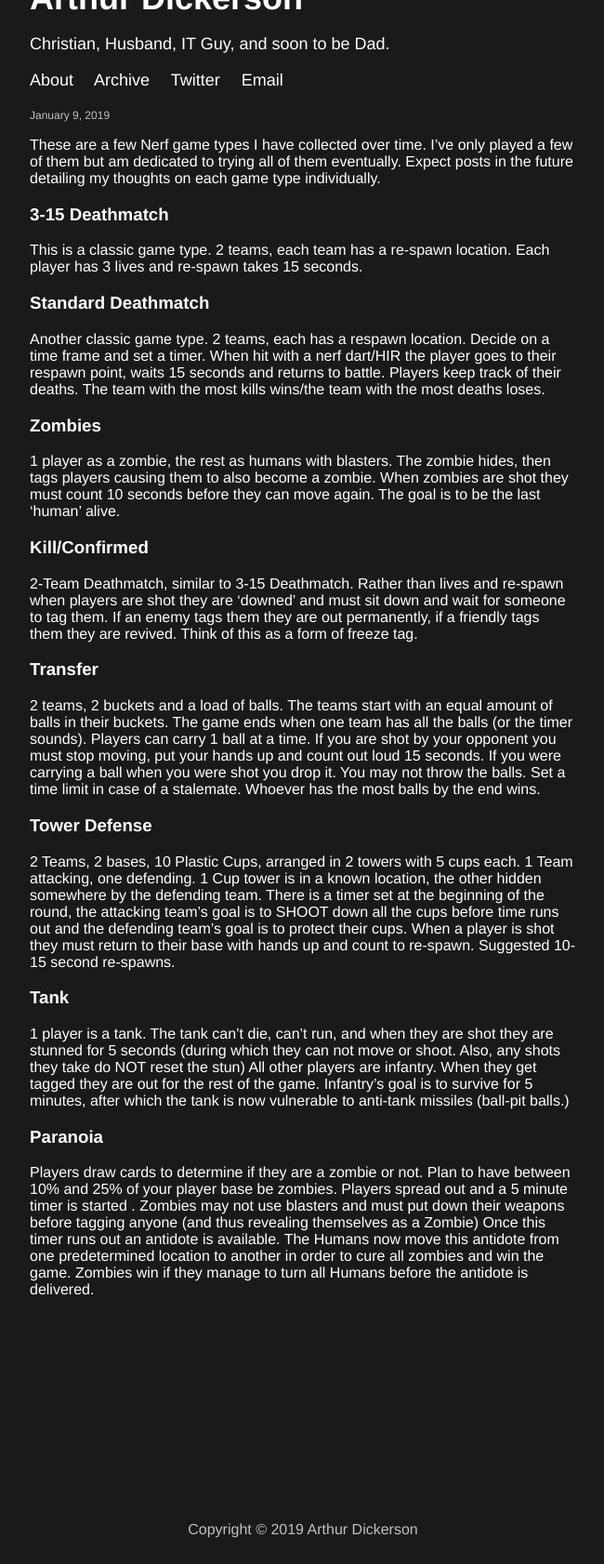
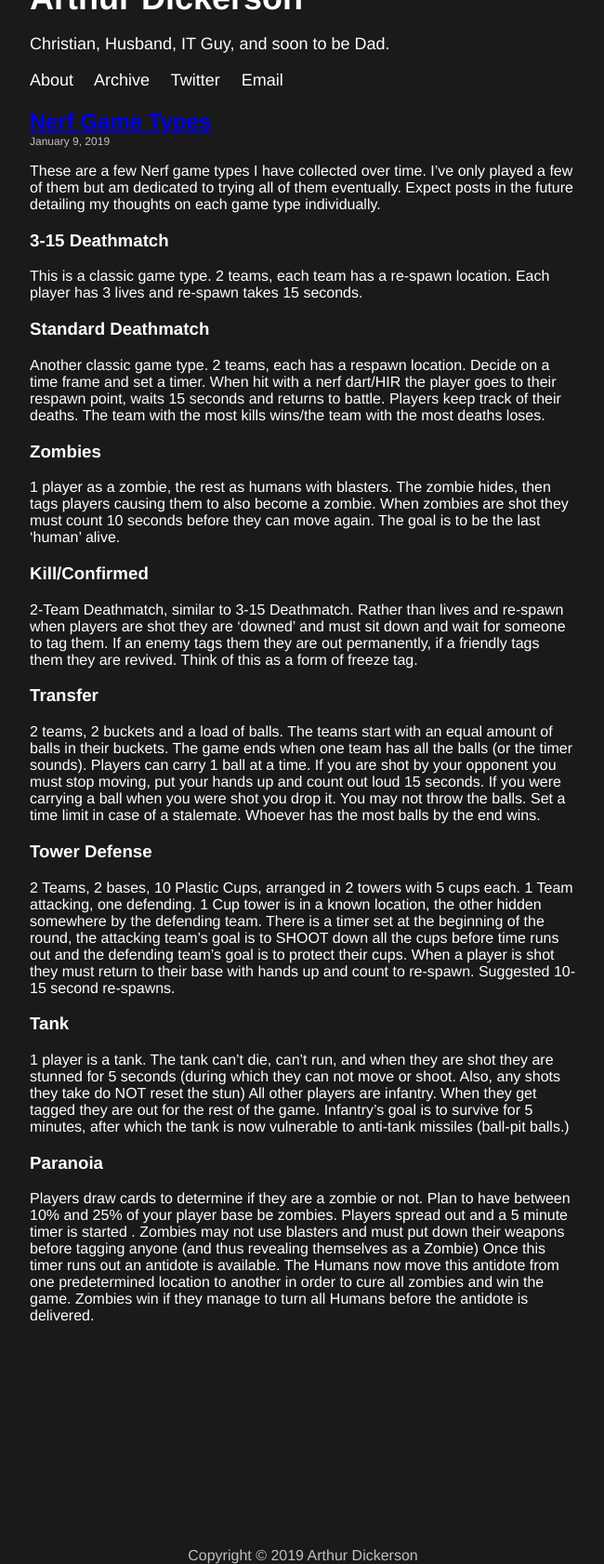
Before and after one commit to Arthurdd1994/Arthurdd1994.github.io, a Jekyll site: the page built from _posts/2019-1-9-nerf-game-types.md, in a window 1280 px wide, cut to the strip 181-1863 px from the top of the page. Shown: the whole strip at 93% size, without its empty margins (314-964 px from the left). Built offline with Jekyll 4.4.1, drawn with Linux system fonts in a browser that asks for light colours; our own code applies the rules of GitHub Pages for plain Markdown files; before the commit the page ends 1835 px from its top, so only the background shows below that.

Commit message:
Update default.html

```diff
--- a/_layouts/default.html
+++ b/_layouts/default.html
@@ -27,10 +27,10 @@
       <section class="content">
         {% unless page.title == "Arthur Dickerson" %}
           {% if page.id %}
-            {% if post.altURL == null %}
-              <h2><a href="{{ post.url }}">{{ post.title }}</a></h2>
+            {% if page.altURL == null %}
+              <h2><a href="{{ page.url }}">{{ page.title }}</a></h2>
             {% else %}
-              <h2><a href="{{ post.altURL }}">{{ post.title }}</a></h2>
+              <h2><a href="{{ page.altURL }}">{{ page.title }}</a></h2>
             {% endif %}
           {% else %}
             <h2>{{ page.title }}</h2>
```
